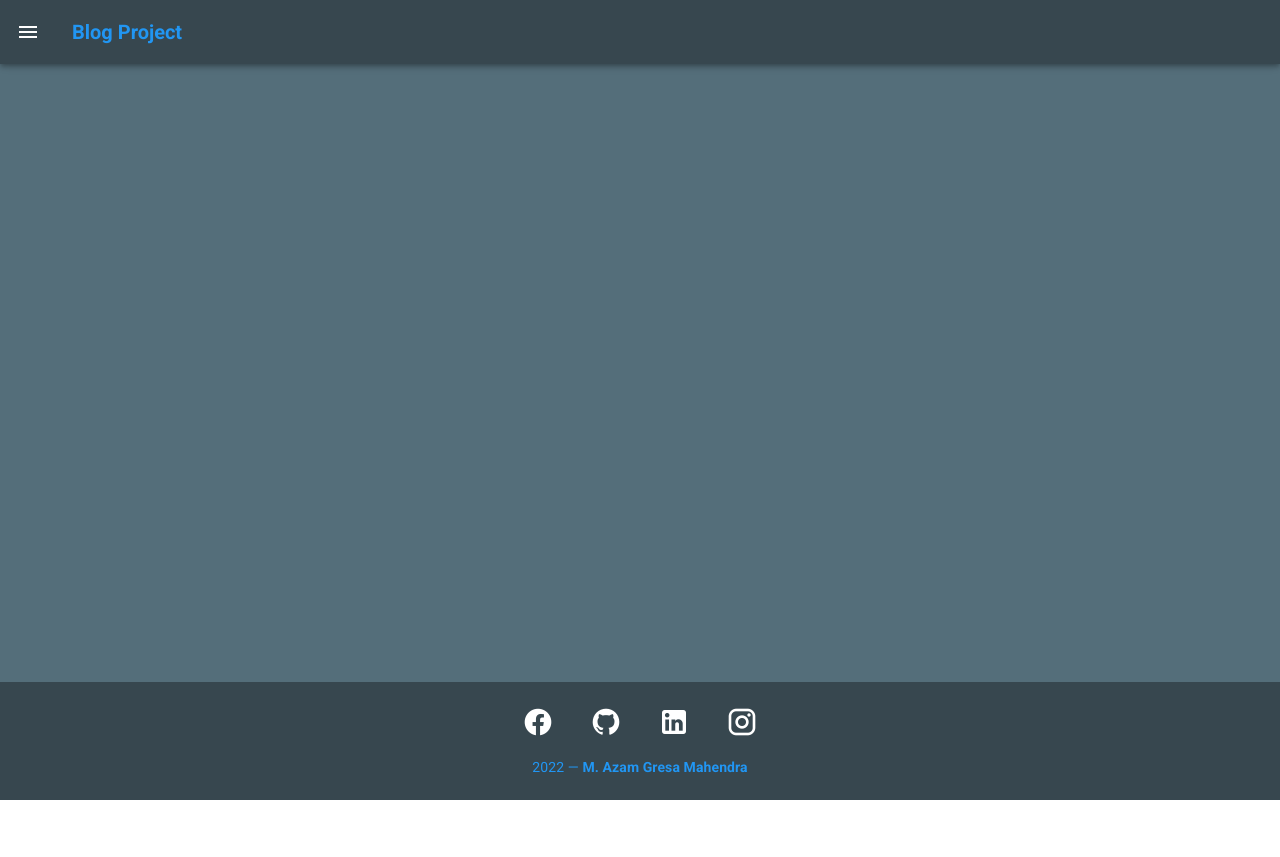
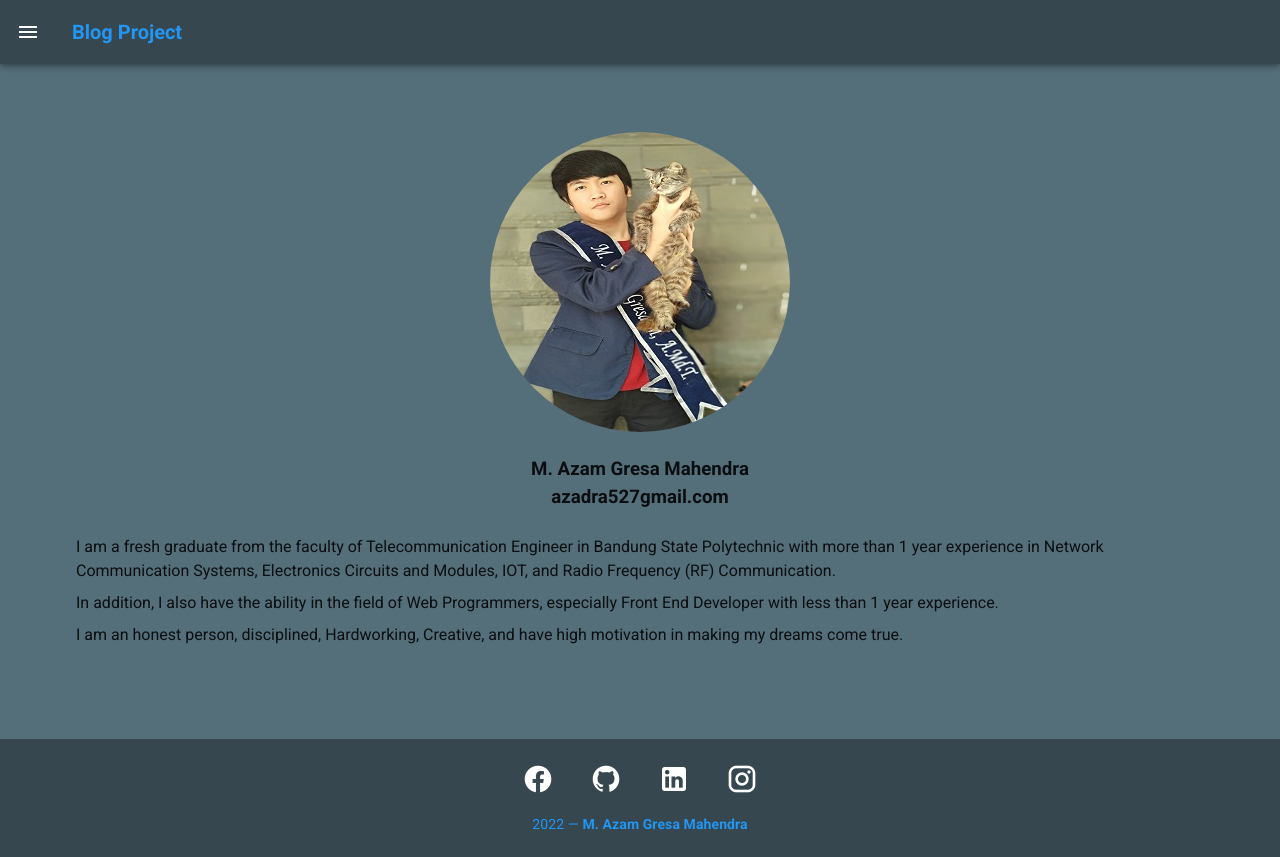
Before and after one commit to mazamgresam/blog-project, a Vue app: page /about in a window 1280 px wide. Before the commit the page ends 800 px from the top, so only its background shows below. Built offline with nearby package versions, Linux system fonts and the light colour scheme.

Commit message:
add about

```diff
--- a/src/router/index.js
+++ b/src/router/index.js
@@ -7,20 +7,22 @@ const routes = [
   {
     path: "/",
     name: "Home",
-    component: () =>
-      import(/* webpackChunkName: "about" */ "../views/Home.vue"),
+    component: () => import("../views/Home.vue"),
   },
   {
     path: "/blogs",
     name: "Blogs",
-    component: () =>
-      import(/* webpackChunkName: "about" */ "../views/Blogs.vue"),
+    component: () => import("../views/Blogs.vue"),
+  },
+  {
+    path: "/about",
+    name: "About",
+    component: () => import("../views/About.vue"),
   },
   {
     path: "/blog/:id",
     name: "Blog",
-    component: () =>
-      import(/* webpackChunkName: "about" */ "../views/Blog.vue"),
+    component: () => import("../views/Blog.vue"),
   },
 ];
 
--- a/src/views/About.vue
+++ b/src/views/About.vue
@@ -1,5 +1,23 @@
 <template>
-  <div class="about">
-    <h1>This is an about page</h1>
+  <div block class="pa-10 text-center">
+    <img src="../assets/azam.jpg" class="rounded-circle pa-4" />
+    <h3 class="text-center">M. Azam Gresa Mahendra</h3>
+    <h3 class="text-center">azadra527gmail.com</h3>
+    <div class="pa-6 text-left">
+      <p class="mb-2">
+        I am a fresh graduate from the faculty of Telecommunication Engineer in
+        Bandung State Polytechnic with more than 1 year experience in Network
+        Communication Systems, Electronics Circuits and Modules, IOT, and Radio
+        Frequency (RF) Communication.
+      </p>
+      <p class="mb-2">
+        In addition, I also have the ability in the field of Web Programmers,
+        especially Front End Developer with less than 1 year experience.
+      </p>
+      <p>
+        I am an honest person, disciplined, Hardworking, Creative, and have high
+        motivation in making my dreams come true.
+      </p>
+    </div>
   </div>
 </template>
```
Also changed, not shown: src/assets/azam.jpg (added).
